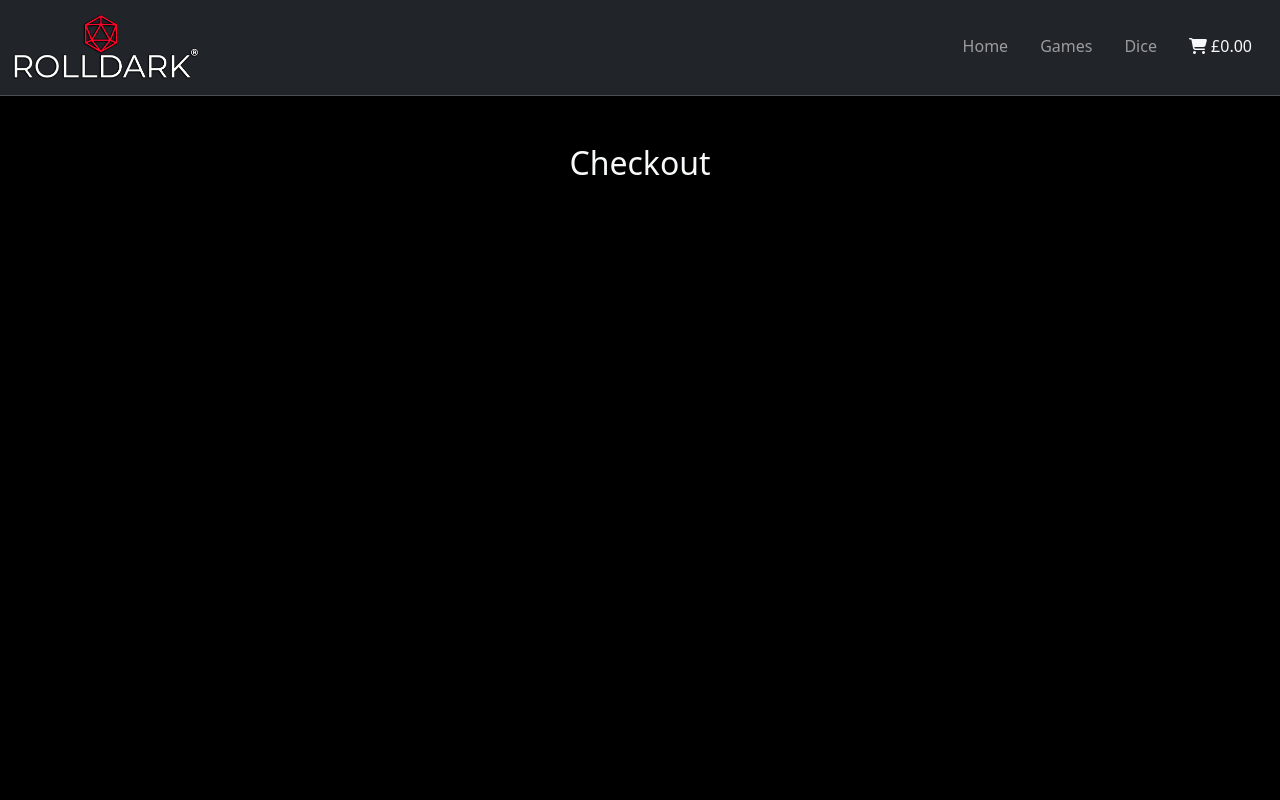
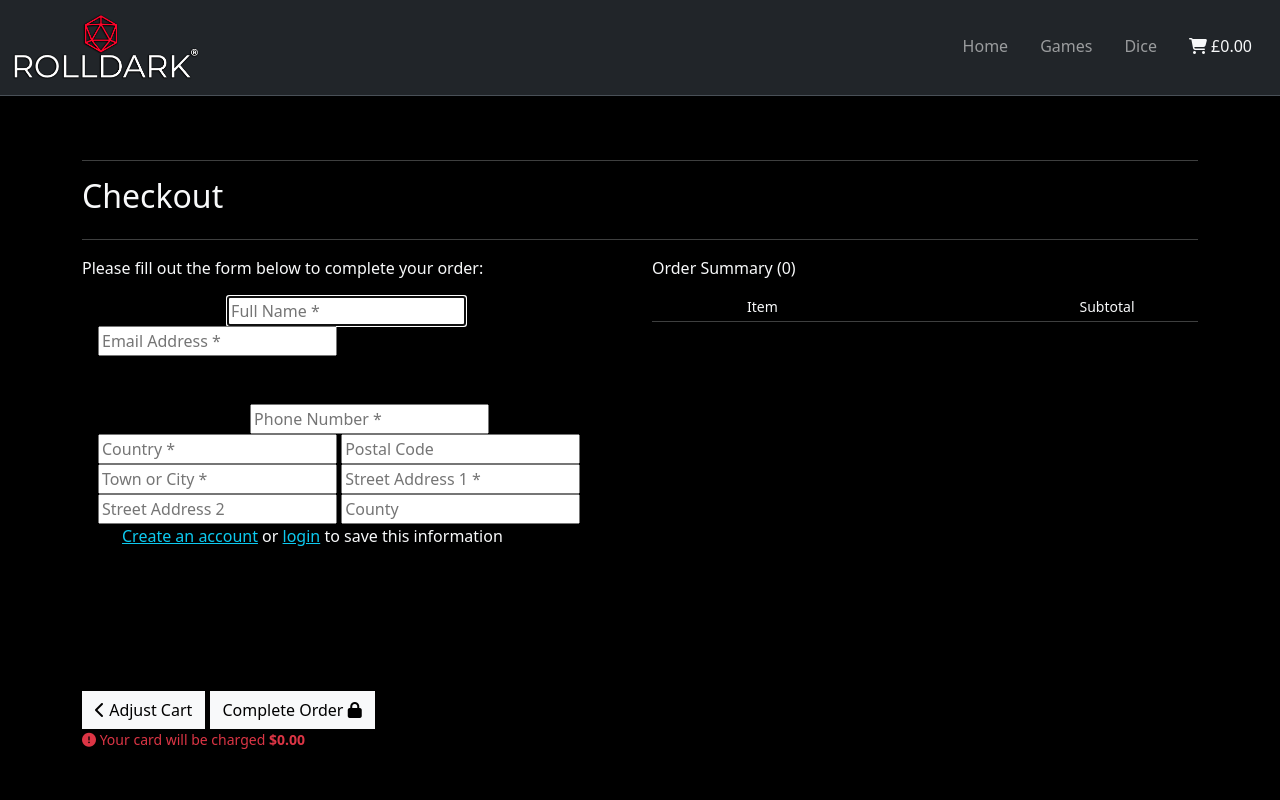
Before and after one commit to BenMilesRocks/4-rolldark, a Django app: template checkout/templates/checkout/checkout.html in a window 1280 px wide. Run offline with Django 5.2, Linux system fonts and the light colour scheme; the template is opened without the code that fills it: values that come from a table or form of the project are taken from there, others are empty; some libraries are stand-ins or nearby versions.

Commit message:
adds form to checkout.html

```diff
--- a/checkout/templates/checkout/checkout.html
+++ b/checkout/templates/checkout/checkout.html
@@ -4,11 +4,146 @@
 
 {% block content %}
 
-<div class="container mt-5">
-    <div class="col">
-        <div class="row text-center">
-            <h2 class="text-light">Checkout</h2>
+    <div class="container mb-2 text-light mt-5">
+
+        <div class="row">
+            <div class="col">
+                <hr>
+                <h2 class="logo-font mb-4">Checkout</h2>
+                <hr>
+            </div>
         </div>
+
+        <div class="row">
+
+            <div class="col-12 col-lg-6 order-lg-last mb-5">
+                <p>Order Summary ({{ product_count }})</p>
+                <div class="row">
+                    <div class="col-7 offset-2">
+                        <p class="mb-1 mt-0 small">Item</p>
+                    </div>
+                    <div class="col-3 text-right">
+                        <p class="mb-1 mt-0 small">Subtotal</p>
+                    </div>
+                </div>
+                {% for item in cart_items %}
+                    <div class="row">
+                        <div class="col-2 mb-1">
+                            <a href="{% url 'product_detail' item.product.id %}">
+                                {% if item.product.image %}
+                                    <img class="w-100" src="{{ item.product.image.url }}" alt="{{ product.name }}">
+                                {% else %}
+                                    <img class="w-100" src="{{ MEDIA_URL }}noimage.png" alt="{{ product.name }}">
+                                {% endif %}
+                            </a>
+                        </div>
+                        <div class="col-7">
+                            <p class="my-0"><strong>{{ item.product.name }}</strong></p>
+                            <p class="my-0 small">Qty: {{ item.quantity }}</p>
+                        </div>
+                        <div class="col-3 text-right">
+                            <p class="my-0 small">${{ item.product.price | calc_subtotal:item.quantity }}</p>
+                        </div>
+                    </div>
+                {% endfor %}
+                <hr class="my-0">
+                <div class="row text-black text-right">
+                    <div class="col-7 offset-2">
+                        <p class="my-0">Order Total:</p>
+                        <p class="my-0">Delivery:</p>
+                        <p class="my-0">Grand Total:</p>
+                    </div>
+                    <div class="col-3">
+                        <p class="my-0">${{ total | floatformat:2 }}</p>
+                        <p class="my-0">${{ delivery | floatformat:2 }}</p>
+                        <p class="my-0"><strong>${{ grand_total | floatformat:2 }}</strong></p>
+                    </div>
+                </div>
+            </div>
+
+            <div class="col-12 col-lg-6">
+                <p>Please fill out the form below to complete your order:</p>
+
+                <form action="{% url 'checkout' %}" method="POST" id="payment-form">
+                    <!-- crsf token for security -->
+                    {% csrf_token %}
+
+                    <!-- Fieldsets to group form fields, using Crispy fields formatting -->
+                    <fieldset class="rounded px-3 mb-5">
+
+                        <legend class="fieldset-label small text-black px-2 w-auto">Customer Details</legend>
+                        {{ order_form.full_name }}
+                        {{ order_form.email }}
+
+                    </fieldset>
+                    <fieldset class="rounded px-3 mb-5">
+
+                        <legend class="fieldset-label small text-black px-2 w-auto">Delivery Information</legend>
+
+                        {{ order_form.phone_number }}
+                        {{ order_form.country }}
+                        {{ order_form.postcode }}
+                        {{ order_form.town_or_city }}
+                        {{ order_form.street_address1 }}
+                        {{ order_form.street_address2 }}
+                        {{ order_form.county }}
+
+                        <div class="form-check form-check-inline float-right mr-0">
+                            <!-- Checks user authentication, displays login or signup if not -->
+							{% if user.is_authenticated %}
+								<label class="form-check-label" for="id-save-info">Save this delivery information to my profile</label>
+                                <input class="form-check-input ml-2 mr-0" type="checkbox" id="id-save-info" name="save-info" checked>
+							{% else %}
+								<label class="form-check-label" for="id-save-info">
+                                    <a class="text-info" href="{% url 'account_signup' %}">Create an account</a> or
+                                    <a class="text-info" href="{% url 'account_login' %}">login</a> to save this information
+                                </label>
+							{% endif %}
+						</div>
+
+                    </fieldset>
+
+                    <fieldset class="px-3">
+
+                        <legend class="fieldset-label small text-black px-2 w-auto">Payment</legend>
+                        <!-- A Stripe card element will go here -->
+                        <div class="mb-3" id="card-element"></div>
+                        <!-- Used to display form errors -->
+                        <div class="mb-3 text-danger" id="card-errors" role="alert"></div>
+
+                    </fieldset>
+
+                    <div class="submit-button text-right mt-5 mb-2">
+
+						<a href="{% url 'view_cart' %}" class="btn btn-light rounded-0">
+							<span class="icon">
+								<i class="fas fa-chevron-left"></i>
+							</span>
+							<span class="font-weight-bold">Adjust Cart</span>
+						</a>
+
+						<button id="submit-button" class="btn btn-light rounded-0">
+							<span class="font-weight-bold">Complete Order</span>
+							<span class="icon">
+								<i class="fas fa-lock"></i>
+							</span>
+						</button>
+
+						<p class="small text-danger my-0">
+
+							<span class="icon">
+								<i class="fas fa-exclamation-circle"></i>
+							</span>
+							<span>Your card will be charged <strong>${{ grand_total|floatformat:2 }}</strong></span>
+
+						</p>
+
+					</div>
+
+                </form>
+
+            </div>
+        </div>
+
     </div>
-</div>
 {% endblock %}
```
